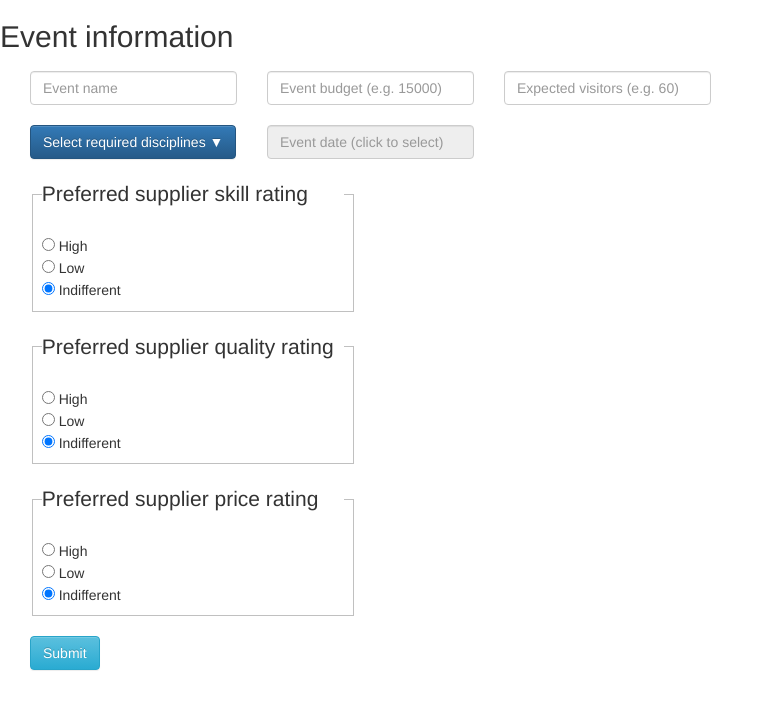
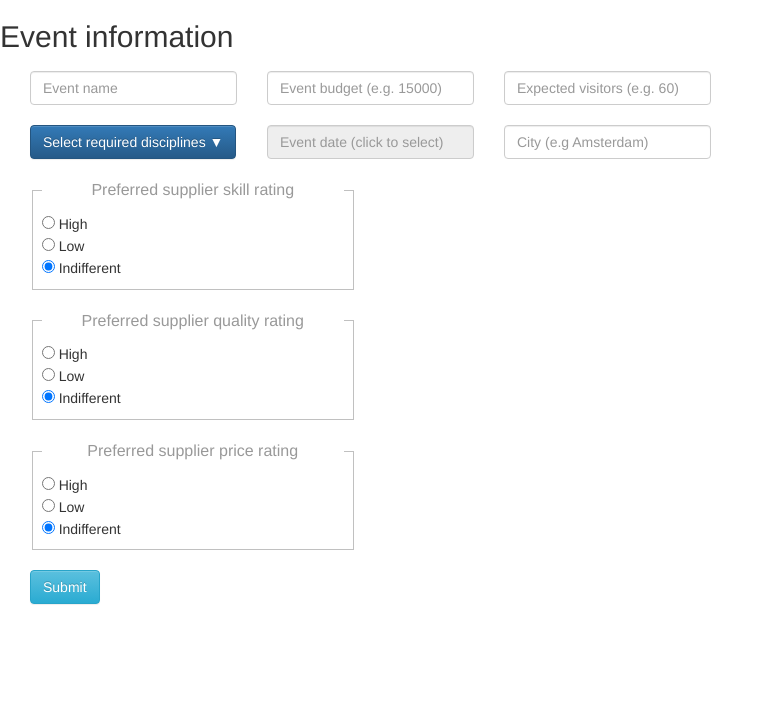
Before and after one commit to jortegac/KE, a Flask app: page / in a window 1280 px wide. Shown: the part 82-800 px from the top of the page, without its empty margins (0-772 px from the left). Run offline with Flask 2, Linux system fonts and the light colour scheme; data that the repository does not hold is empty; some libraries are stand-ins or nearby versions.

Commit message:
Correctly read radio buttons. Added location autocomplete. Change some UI elements

```diff
--- a/static/css/cstyle.css
+++ b/static/css/cstyle.css
@@ -2,6 +2,15 @@
 	padding: 7px;
 	text-align: center;
 	background-color:#CCCCCC;
+}
+
+legend {
+	font-size:16px;
+	margin-bottom: 5px;
+	color: #999999;
+	text-align: center;
+
+
 }
 
 .form-inline {
--- a/templates/index.html
+++ b/templates/index.html
@@ -61,13 +61,13 @@
 			<form id="searchForm" class="navbar-form navbar-left" role="form">
 				<div class="row">
 					<div class="col-md-4">
-						<input type="text" class="form-control" placeholder="Event name" aria-describedby="basic-addon1">
+						<input type="text" class="form-control" placeholder="Event name" aria-describedby="basic-addon1" id="name">
 					</div>
 					<div class="col-md-4">
-						<input type="text" class="form-control" placeholder="Event budget (e.g. 15000)" aria-describedby="basic-addon1">
+						<input type="text" class="form-control" placeholder="Event budget (e.g. 15000)" aria-describedby="basic-addon1" id="budget">
 					</div>
 					<div class="col-md-4">
-						<input type="text" class="form-control" placeholder="Expected visitors (e.g. 60)" aria-describedby="basic-addon1">
+						<input type="text" class="form-control" placeholder="Expected visitors (e.g. 60)" aria-describedby="basic-addon1" id="visitors">
 					</div>
 				</div>
 				<div class="row"></br> </div>
@@ -77,6 +77,9 @@
 					</div>
 					<div class="col-md-4">
 						<input type="text" class="form-control" value="" placeholder="Event date (click to select)" id="date-event" readonly>
+					</div>
+					<div class="col-md-4">
+						<input type="text" id="locationTextField" class="form-control" placeholder="City (e.g Amsterdam)" autocomplete="off">
 					</div>
 				</div>
 				<div class="row"></br></div>
```
Also changed, not shown: static/js/main.js (+94 -6 lines).
